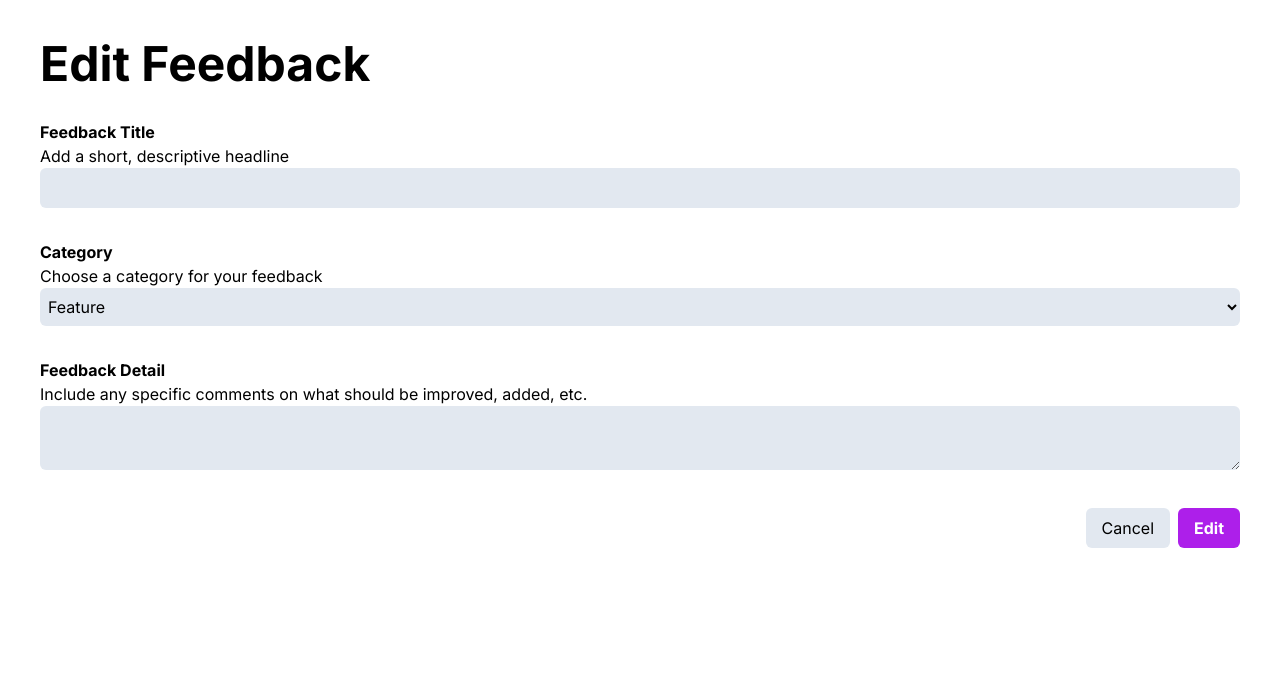
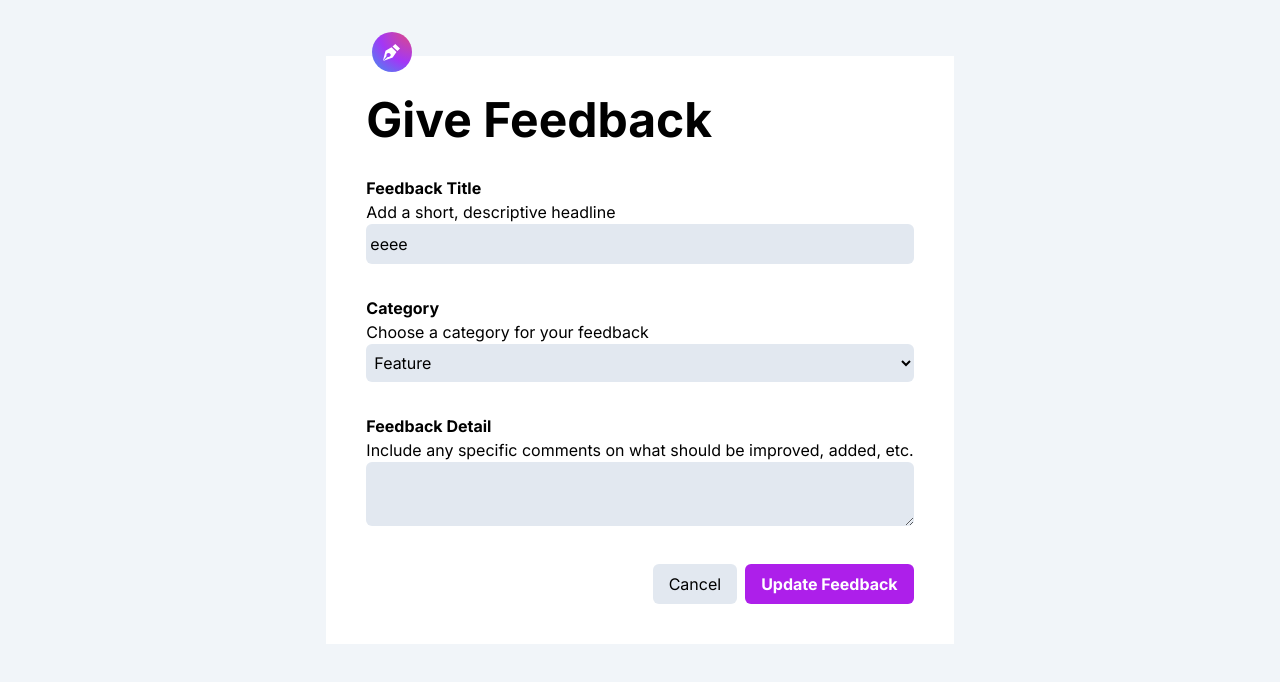
Before and after one commit to 10Nikus/Feedback, a Next.js app: page /1/edit in a window 1280 px wide. Shown: the top 682 px of the page. Built offline with nearby package versions, Linux system fonts and the light colour scheme.

Commit message:
Refactor form and add new feedback page

```diff
--- a/src/app/[id]/edit/page.tsx
+++ b/src/app/[id]/edit/page.tsx
@@ -1,44 +1,42 @@
 "use client";
 
-import CancelBtn from "@/app/components/Form/CancelBtn";
-import FeedbuckButton from "@/app/components/Header/FeedbackButton";
+import Form from "@/app/components/Form/UpdateForm";
 import { useParams } from "next/navigation";
 
 export default function Edit() {
   const { id } = useParams();
   return (
-    <form className="bg-white p-10  flex flex-col gap-8">
-      <h1 className="font-bold text-5xl">Edit Feedback</h1>
-      <div>
-        <h1 className="font-bold">Feedback Title</h1>
-        <p>Add a short, descriptive headline</p>
-        <input
-          type="text"
-          className="bg-slate-200 w-full px-1 py-2 rounded-md"
-        />
-      </div>
-      <div>
-        <h1 className="font-bold">Category</h1>
-        <p>Choose a category for your feedback</p>
-        <select className="bg-slate-200 w-full py-2 px-1 rounded-md">
-          <option value="feature">Feature</option>
-          <option value="ui">UI</option>
-          <option value="ux">UX</option>
-          <option value="enhancement">Enhancement</option>
-          <option value="bug">Bug</option>
-        </select>
-      </div>
-      <div>
-        <h1 className="font-bold">Feedback Detail</h1>
-        <p>
-          Include any specific comments on what should be improved, added, etc.
-        </p>
-        <textarea className="bg-slate-200 w-full px-1 py-2 rounded-md" />
-      </div>
-      <div className="flex justify-end gap-2">
-        <CancelBtn />
-        <FeedbuckButton link={`/${id}`} title="Edit" />
-      </div>
-    </form>
+    <main className="bg-slate-100 flex flex-col items-center px-44 h-svh">
+      <svg
+        className="relative right-60 top-8"
+        width="56"
+        height="56"
+        xmlns="http://www.w3.org/2000/svg"
+      >
+        <defs>
+          <radialGradient
+            cx="103.9%"
+            cy="-10.387%"
+            fx="103.9%"
+            fy="-10.387%"
+            r="166.816%"
+            id="a"
+          >
+            <stop stopColor="#E84D70" offset="0%" />
+            <stop stopColor="#A337F6" offset="53.089%" />
+            <stop stopColor="#28A7ED" offset="100%" />
+          </radialGradient>
+        </defs>
+        <g fill="none" fillRule="evenodd">
+          <circle fill="url(#a)" cx="20" cy="20" r="20" />
+          <path
+            d="M19.512 15.367l4.975 4.53-3.8 5.54L11.226 29l4.485-4.1c.759.275 1.831.026 2.411-.594a1.958 1.958 0 00-.129-2.82c-.836-.745-2.199-.745-2.964.068-.57.607-.767 1.676-.44 2.381L11 28.713c.255-1.06.683-2.75 1.115-4.436l.137-.531c.658-2.563 1.287-4.964 1.287-4.964l5.973-3.415zM23.257 12L28 16.443l-2.584 2.606-4.89-4.583L23.257 12z"
+            fill="#FFF"
+            fillRule="nonzero"
+          />
+        </g>
+      </svg>
+      <Form id={+id} />
+    </main>
   );
 }
--- a/src/app/components/FeedbackDetails/Comments.tsx
+++ b/src/app/components/FeedbackDetails/Comments.tsx
@@ -4,7 +4,9 @@ export default function Comment({ comment }: { comment: any }) {
   return (
     <>
       <div
-        className={`py-6 flex w-full justify-between border-b-2 border-gray-300`}
+        className={`py-6 flex w-full justify-between ${
+          !comment.replies && "border-b-2 border-gray-300"
+        }`}
       >
         <Avatar
           className="mx-5"
@@ -23,7 +25,9 @@ export default function Comment({ comment }: { comment: any }) {
         </div>
         <h1 className="text-blue">reply</h1>
       </div>
-      {comment.replies && <h1>Replies</h1>}
+      {comment.replies?.map((reply: any) => (
+        <Comment key={reply.id} comment={reply} />
+      ))}
     </>
   );
 }
--- a/src/app/components/FeedbackDetails/Replies.tsx
+++ /dev/null
@@ -1,3 +0,0 @@
-export default function Reply({ reply }: { reply: any }) {
-  return <div></div>;
-}
--- /dev/null
+++ b/src/app/components/Form/UpdateForm.tsx
@@ -0,0 +1,42 @@
+import FeedbuckButton from "../Header/FeedbackButton";
+import CancelBtn from "./CancelBtn";
+
+export default function Form({ id }: { id: number }) {
+  return (
+    <form className="bg-white p-10  flex flex-col gap-8">
+      <h1 className="font-bold text-5xl">Give Feedback</h1>
+      <div>
+        <h1 className="font-bold">Feedback Title</h1>
+        <p>Add a short, descriptive headline</p>
+        <input
+          type="text"
+          className="bg-slate-200 w-full px-1 py-2 rounded-md"
+          value="eeee"
+          readOnly={false}
+        />
+      </div>
+      <div>
+        <h1 className="font-bold">Category</h1>
+        <p>Choose a category for your feedback</p>
+        <select className="bg-slate-200 w-full py-2 px-1 rounded-md">
+          <option value="feature">Feature</option>
+          <option value="ui">UI</option>
+          <option value="ux">UX</option>
+          <option value="enhancement">Enhancement</option>
+          <option value="bug">Bug</option>
+        </select>
+      </div>
+      <div>
+        <h1 className="font-bold">Feedback Detail</h1>
+        <p>
+          Include any specific comments on what should be improved, added, etc.
+        </p>
+        <textarea className="bg-slate-200 w-full px-1 py-2 rounded-md" />
+      </div>
+      <div className="flex justify-end gap-2">
+        <CancelBtn />
+        <FeedbuckButton title="Update Feedback" link="/" />
+      </div>
+    </form>
+  );
+}
--- a/src/app/new/page.tsx
+++ b/src/app/new/page.tsx
@@ -1,5 +1,4 @@
-import Form from "../components/Form/Form";
-import GoBackBtn from "../components/Header/GoBackBtn";
+import Form from "../components/Form/NewForm";
 
 export default function Home() {
   return (
```
Also changed, not shown: src/app/components/Form/NewForm.tsx (renamed from src/app/components/Form/Form.tsx).
